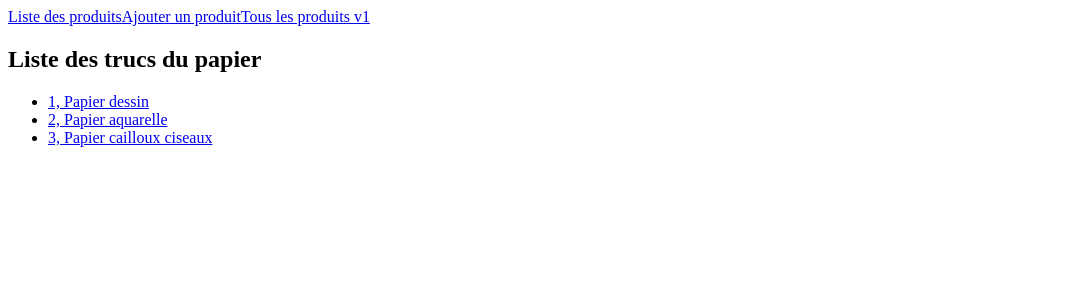
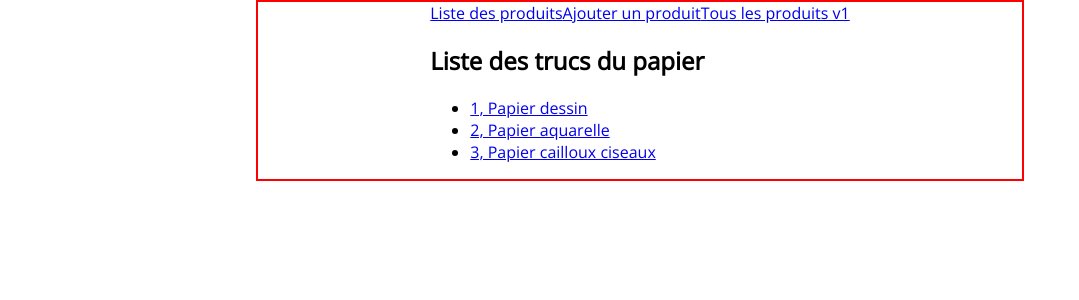
Before and after one commit to STM3900/projet-angular, an Angular app: page / in a window 1280 px wide. Shown: the top 300 px of the page, without its empty margins (0-1079 px from the left). Built offline with nearby package versions, Linux system fonts and the light colour scheme.

Commit message:
début du style

```diff
--- a/src/index.html
+++ b/src/index.html
@@ -6,6 +6,8 @@
   <base href="/">
   <meta name="viewport" content="width=device-width, initial-scale=1">
   <link rel="icon" type="image/x-icon" href="favicon.ico">
+  <link rel="preconnect" href="https://fonts.gstatic.com">
+  <link href="https://fonts.googleapis.com/css2?family=Open+Sans&display=swap" rel="stylesheet">
 </head>
 <body>
   <app-root></app-root>
--- a/src/styles.css
+++ b/src/styles.css
@@ -1 +1,14 @@
 /* You can add global styles to this file, and also import other style files */
+body{
+    margin: 0;
+    font-family: 'Open Sans', sans-serif;
+    display: flex;
+    flex-direction: column;
+    justify-content: center;
+    align-items: center;
+    align-content: center;
+
+    margin-right: 20%;
+    margin-left: 20%;
+    border: solid red 2px;
+}
```
Also changed, not shown: 1 other file (tests, documents, lock files or other folders).
